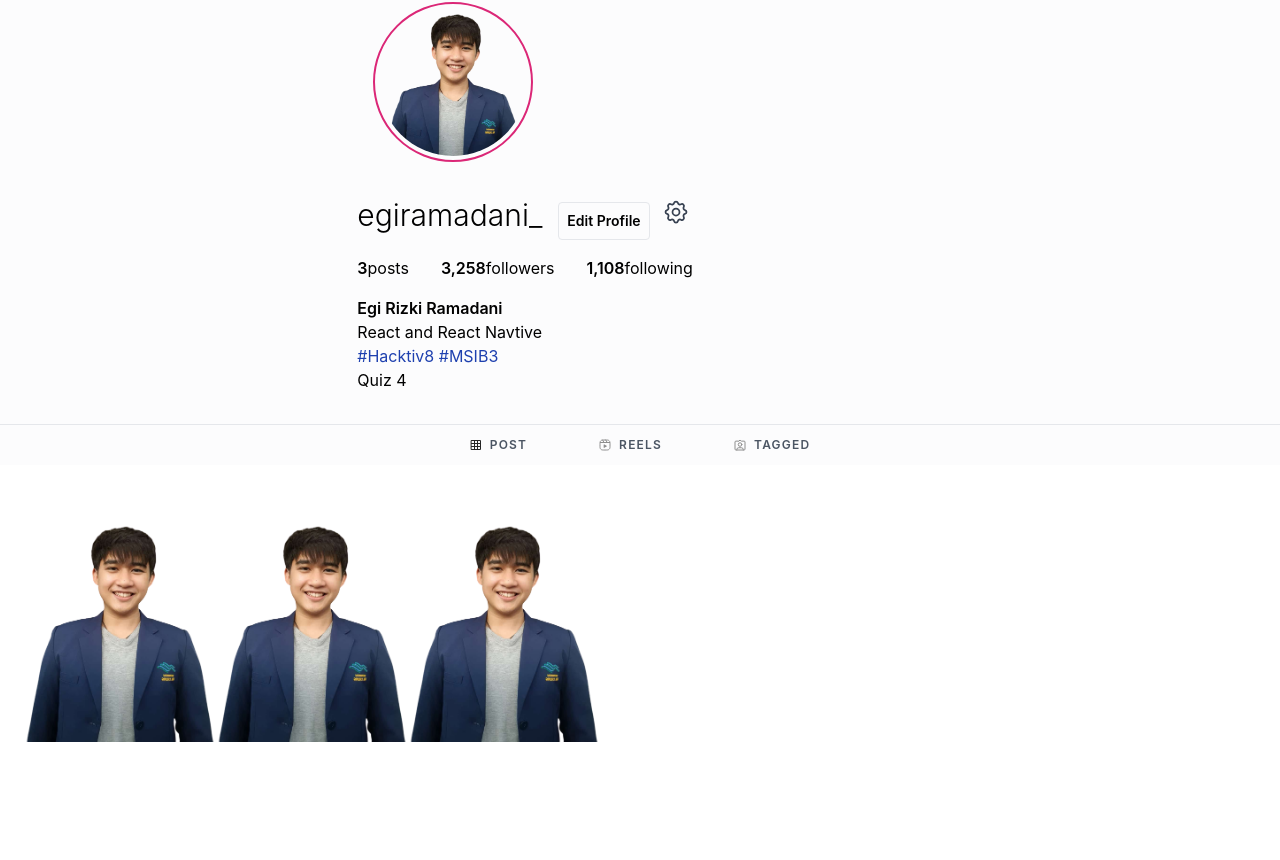
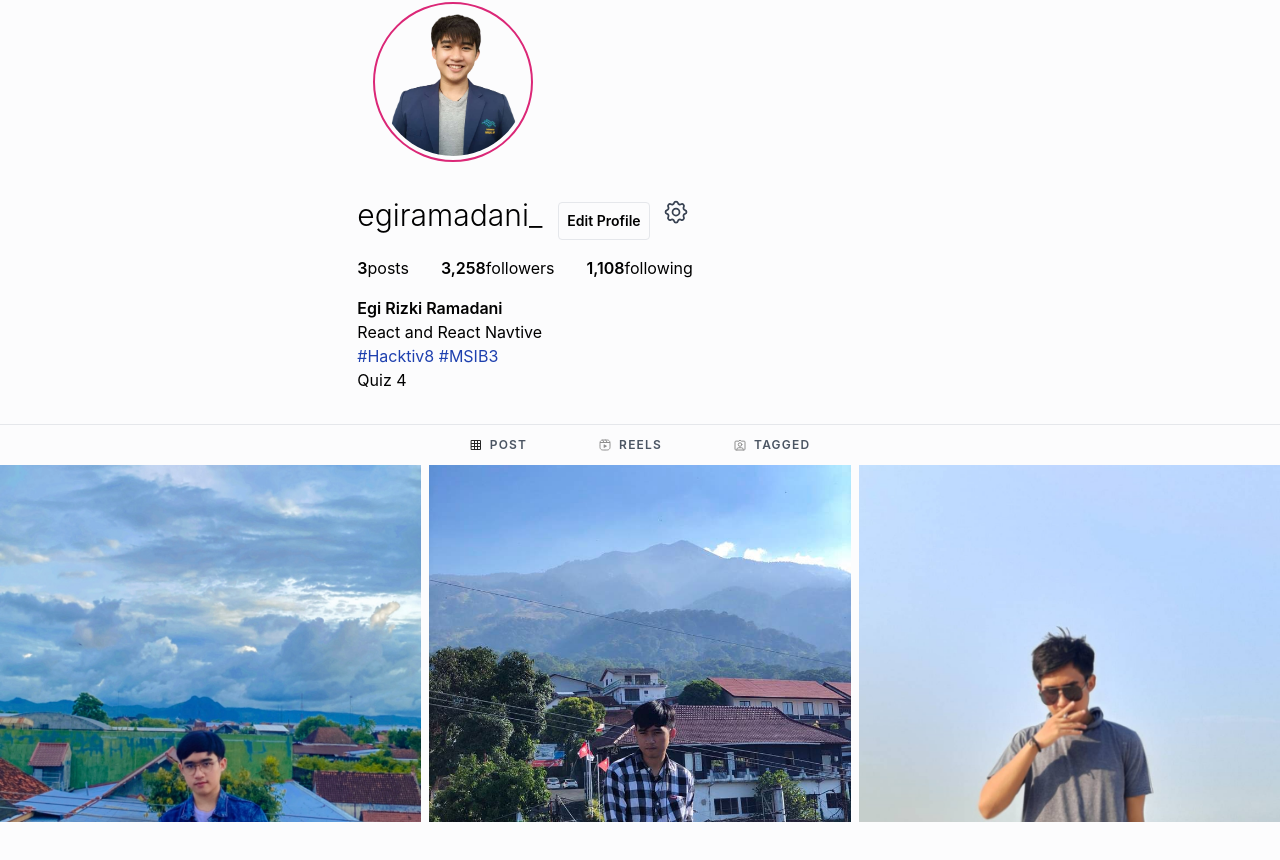
Before and after one commit to egi321910004/Instagramclone, a React (Create React App) app: page / in a window 1280 px wide. Shown: the part 158-1018 px from the top of the page. Before the commit the page ends 901 px from the top, so only its background shows below. Built offline with nearby package versions, Linux system fonts and the light colour scheme.

Commit message:
Revisi Post size

```diff
--- a/src/components/PostIg.jsx
+++ b/src/components/PostIg.jsx
@@ -2,13 +2,29 @@ import React from "react";
 
 export default function PostIg() {
   return (
-    <div className="flex flex-wrap mx-3">
-      <div className="w-1/3 p-px px-3">
-        <article class="flex mt-5 items-center">
-          <img src="/images/eginew.png" alt="" className="w-48" />
-          <img src="/images/eginew.png" alt="" className="w-48" />
-          <img src="/images/eginew.png" alt="" className="w-48" />
-        </article>
+    <div className="bg-gray-100 bg-opacity-25">
+      <div class="container grid grid-cols-3 gap-2 mx-auto">
+        <div class="w-full ">
+          <img
+            className="object-cover w-full h-1/2"
+            src="/images/egi1.jpeg"
+            alt="profile"
+          />
+        </div>
+        <div class="w-full ">
+          <img
+            className="object-cover w-full h-1/2"
+            src="/images/egi3.jpg"
+            alt="profile"
+          />
+        </div>
+        <div class="w-full ">
+          <img
+            className="object-cover w-full h-1/2"
+            src="/images/egiegi.jpeg"
+            alt="profile"
+          />
+        </div>
       </div>
     </div>
   );
```
